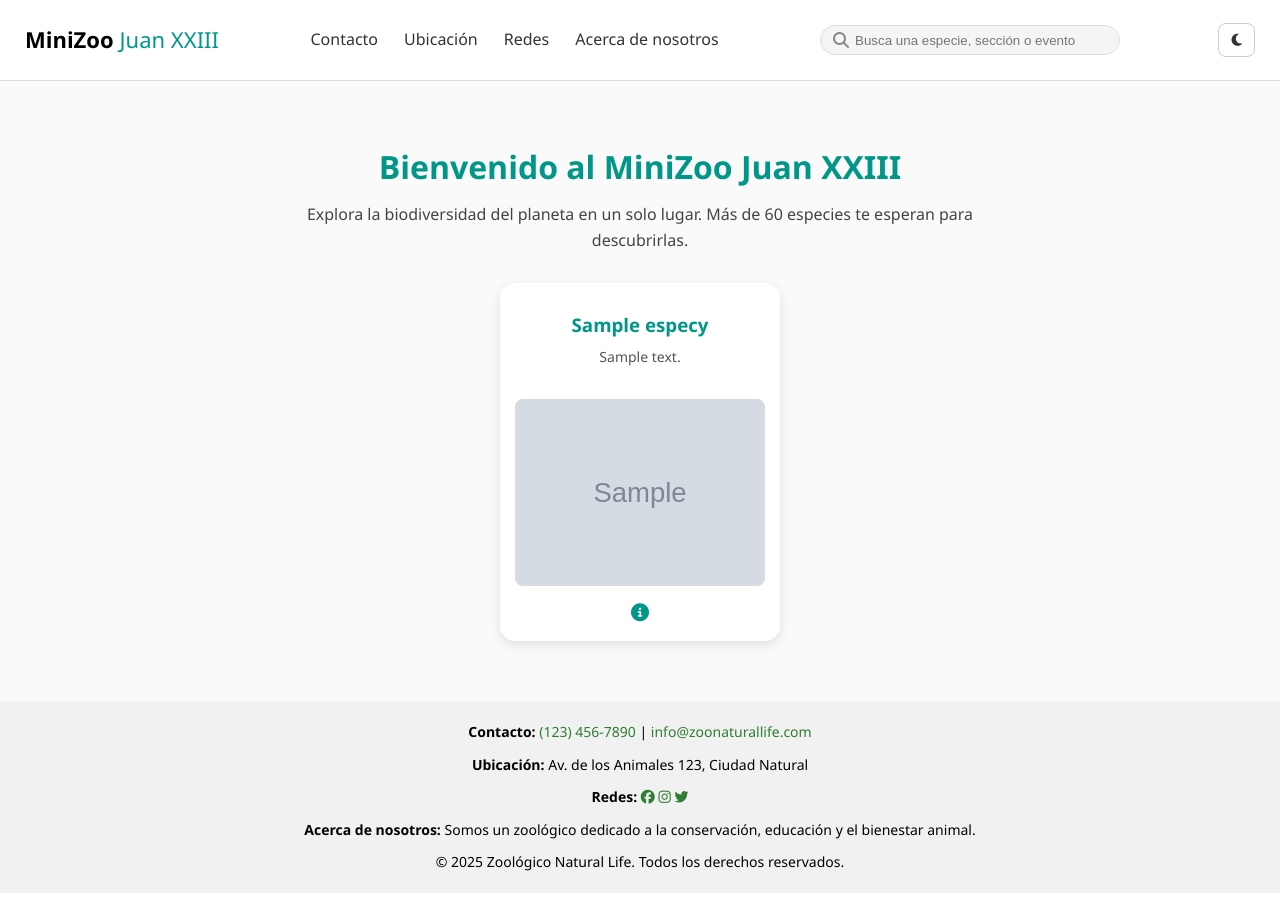
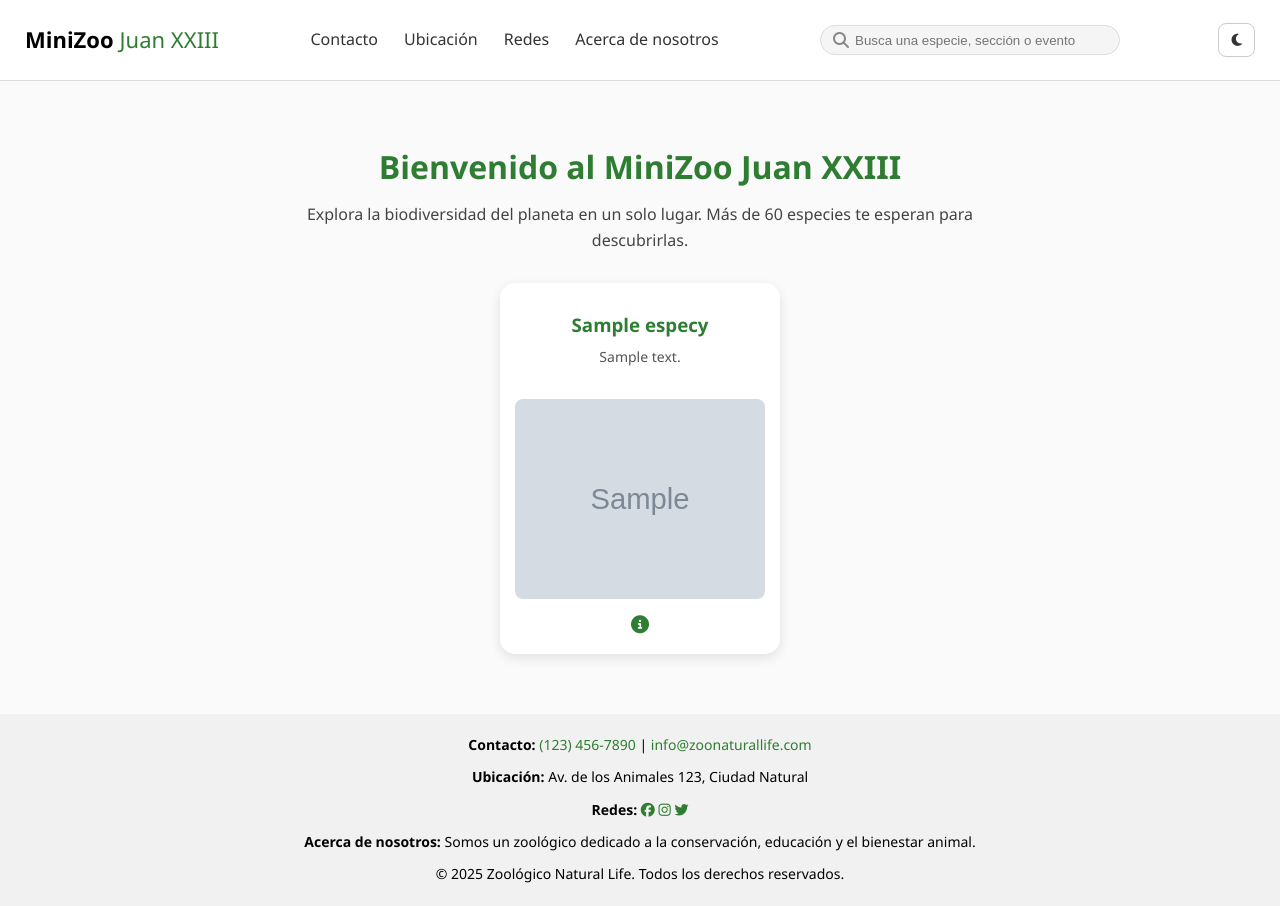
Before and after one commit to MaikolR17/minizooXXIII, a PHP site: page / in a window 1280 px wide. Run offline with PHP 8.4, Linux system fonts and the light colour scheme; tables that the repository leaves empty or names only in its code hold one stand-in row (values such as "Sample post"); grey boxes marked "Sample" are stand-in pictures; data that the repository does not hold is empty.

Commit message:
Cambios en el css de index

```diff
--- a/CSS/index.css
+++ b/CSS/index.css
@@ -6,6 +6,7 @@
   padding: 0;
   box-sizing: border-box;
 }
+
 html, body {
   height: 98%;
   margin: 0;
@@ -46,8 +47,9 @@ body {
   font-size: 22px;
   font-weight: bold;
 }
+
 .logo span {
-  color: #009688;
+  color: #2e7d32;
   margin-left: 6px;
   font-weight: normal;
 }
@@ -56,14 +58,16 @@ body {
   display: flex;
   gap: 20px;
 }
+
 .nav-links a {
   text-decoration: none;
   color: #333;
   padding: 3px;
 }
+
 .nav-links a:hover,
 .nav-links a:focus {
-  color: #00796b;
+  color: #236126;
   outline: none;
 }
 
@@ -85,10 +89,12 @@ body {
   flex-grow: 1;
   margin: 10px;
 }
+
 .busqueda i {
   color: #888;
   margin-right: 6px;
 }
+
 .busqueda input {
   border: none;
   background: transparent;
@@ -209,9 +215,10 @@ body {
 
 .seccion-principal h1 {
   font-size: 32px;
-  color: #009688;
+  color: #2e7d32;
   margin-bottom: 10px;
 }
+
 .seccion-principal p {
   font-size: 16px;
   color: #444;
@@ -230,6 +237,7 @@ body {
   justify-content: center;
   gap: 30px;
 }
+
 .tarjeta-animal {
   background: white;
   border-radius: 15px;
@@ -239,31 +247,38 @@ body {
   text-align: center;
   transition: transform 0.3s ease;
 }
+
 .tarjeta-animal img {
   width: 100%;
+  height: 200px !important;
+  object-fit: cover;
   border-radius: 8px;
-  object-fit: cover;
 }
+
 .tarjeta-animal h3 {
   margin: 12px 0 6px;
-  color: #009688;
+  color: #2e7d32;
 }
+
 .tarjeta-animal p {
   font-size: 14px;
   color: #555;
 }
+
 .tarjeta-animal:hover {
   transform: translateY(-5px);
 }
+
 .saber-mas {
   display: inline-block;
   margin-top: 10px;
   font-size: 18px;
-  color: #009688;
+  color: #2e7d32;
   transition: color 0.3s;
 }
+
 .saber-mas:hover {
-  color: #004d40;
+  color: #236126;
 }
 
 /* ------------------------ */
@@ -304,7 +319,7 @@ body.dark-mode .nav-links a {
 
 body.dark-mode .nav-links a:hover,
 body.dark-mode .nav-links a:focus {
-  color: #009688;
+  color: #2e7d32;
   border: #fff solid 1px;
   outline: none;
 }
@@ -318,7 +333,7 @@ body.dark-mode .menu-toggle {
 
 body.dark-mode .seccion-principal h1 {
   font-size: 32px;
-  color: #009688;
+  color: #2e7d32;
   margin-bottom: 10px;
 }
 
@@ -329,7 +344,7 @@ body.dark-mode .footer {
 }
 
 body.dark-mode .footer a {
-  color: #009688;
+  color: #2e7d32;
 }
 
 body.dark-mode .footer a:hover {
@@ -350,7 +365,7 @@ body.dark-mode .tarjeta-animal p {
   color: #f0f0f0;
 }
 body.dark-mode .tarjeta-animal h3 {
-  color: #009688;
+  color: #2e7d32;
 }
 
 body.dark-mode .seccion-principal {
```
